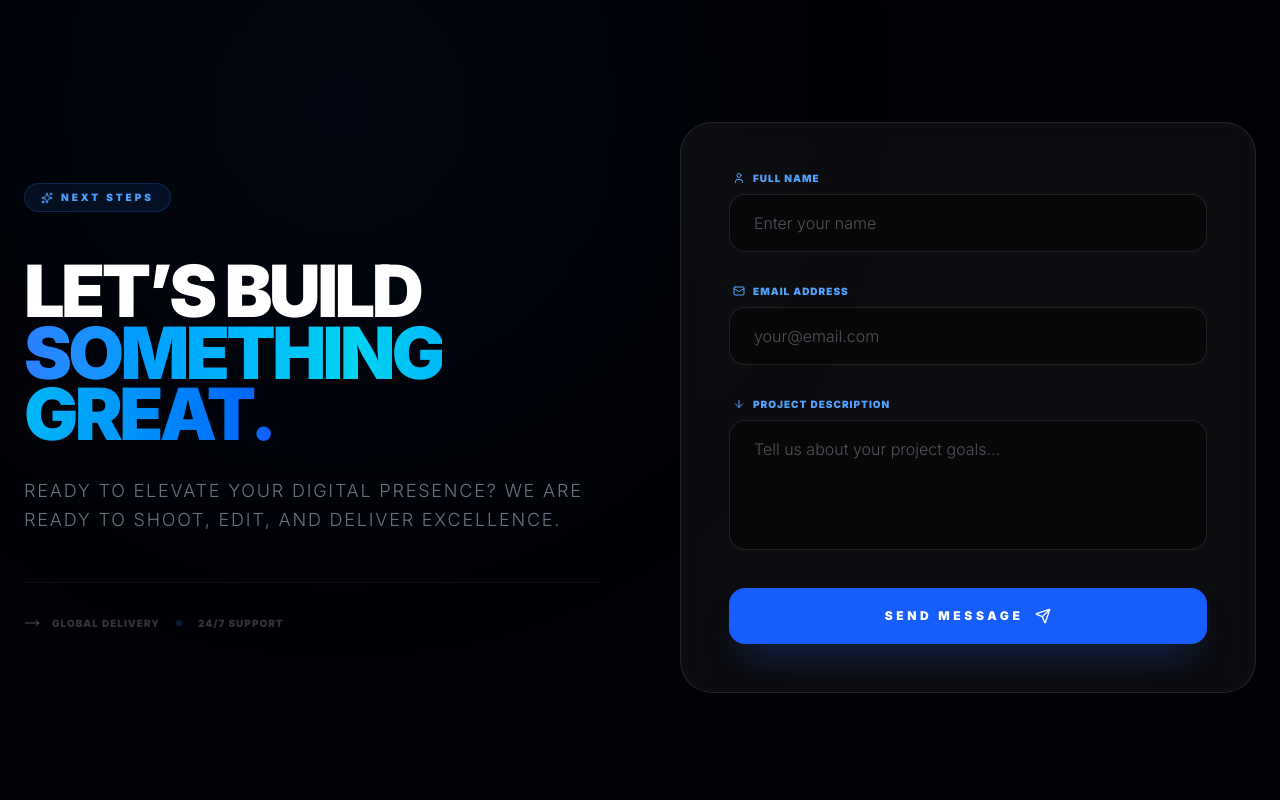
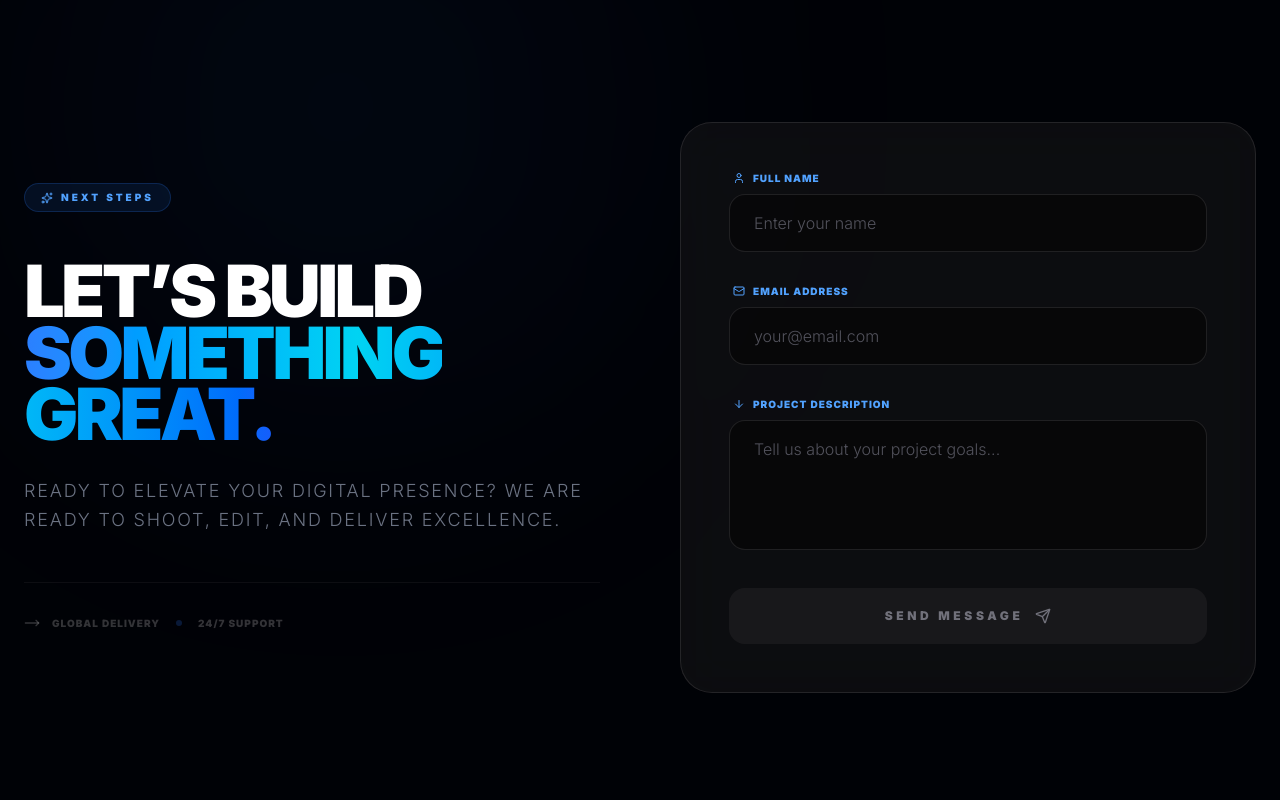
Before and after one commit to EVOLV-HYB/portfolio, a Next.js app: page /techlab in a window 1280 px wide. Shown: the part 8000-8800 px from the top of the page. Built offline with nearby package versions, Linux system fonts and the light colour scheme.

Commit message:
changed the intakeform

```diff
--- a/src/components/sections/IntakeForm.tsx
+++ b/src/components/sections/IntakeForm.tsx
@@ -109,6 +109,7 @@ Intake Responses:
             );
             setSubmitted(true);
         } catch (error) {
+            console.log(error);
             setErrorMessage("Failed to send inquiry. Please try again or email us directly at evolvhybagency@gmail.com");
         } finally {
             setIsSending(false);
--- a/src/components/shared/ContentCTA.tsx
+++ b/src/components/shared/ContentCTA.tsx
@@ -1,8 +1,9 @@
 "use client";
 
 import { motion } from "framer-motion";
-import { ArrowRight, Mail, MoveRight, Sparkles, User, Send } from "lucide-react";
+import { ArrowRight, Mail, MoveRight, Sparkles, User, Send, Loader2, AlertCircle, CheckCircle2 } from "lucide-react";
 import { useState } from "react";
+import emailjs from "@emailjs/browser";
 
 export default function ContentCTA() {
     const [formData, setFormData] = useState({
@@ -10,6 +11,59 @@ export default function ContentCTA() {
         email: "",
         description: ""
     });
+    const [isSending, setIsSending] = useState(false);
+    const [submitted, setSubmitted] = useState(false);
+    const [errorMessage, setErrorMessage] = useState<string | null>(null);
+
+    const isFormValid =
+        formData.name.trim() !== "" &&
+        /^[^\s@]+@[^\s@]+\.[^\s@]+$/.test(formData.email) &&
+        formData.description.trim() !== "";
+
+    const handleSubmit = async (e: React.FormEvent) => {
+        e.preventDefault();
+        setIsSending(true);
+        setErrorMessage(null);
+
+        const templateParams = {
+            name: formData.name,
+            email: formData.email,
+            title: "New Website Inquiry",
+            message: `
+Name: ${formData.name}
+Email: ${formData.email}
+
+Project Description:
+${formData.description}
+            `.trim(),
+        };
+
+        const serviceId = process.env.NEXT_PUBLIC_EMAILJS_SERVICE_ID;
+        const templateId = process.env.NEXT_PUBLIC_EMAILJS_TEMPLATE_ID;
+        const publicKey = process.env.NEXT_PUBLIC_EMAILJS_PUBLIC_KEY;
+
+        if (!serviceId || !templateId || !publicKey) {
+            console.error("Missing EmailJS Environment Variables. Check .env.local");
+            setErrorMessage("Configuration Error: Missing email credentials. Please contact support.");
+            setIsSending(false);
+            return;
+        }
+
+        try {
+            await emailjs.send(
+                serviceId,
+                templateId,
+                templateParams,
+                publicKey
+            );
+            setSubmitted(true);
+        } catch (error) {
+            console.error(error);
+            setErrorMessage("Failed to send inquiry. Please try again or email us directly at evolvhybagency@gmail.com");
+        } finally {
+            setIsSending(false);
+        }
+    };
 
     return (
         <section id="contact" className="py-40 px-6 relative overflow-hidden bg-black">
@@ -69,7 +123,15 @@ export default function ContentCTA() {
                     >
                         <div className="absolute inset-0 bg-blue-500/5 rounded-[2rem] opacity-0 group-hover:opacity-100 transition-opacity duration-500" />
 
-                        <form className="relative z-10 space-y-8" onSubmit={(e) => e.preventDefault()}>
+                        {!submitted ? (
+                            <form className="relative z-10 space-y-8" onSubmit={handleSubmit}>
+                                {errorMessage && (
+                                    <div className="bg-red-500/10 border border-red-500/20 p-4 rounded-xl flex items-center gap-3 text-red-500">
+                                        <AlertCircle className="w-5 h-5 shrink-0" />
+                                        <p className="text-sm font-medium">{errorMessage}</p>
+                                    </div>
+                                )}
+
                                 {/* Name Field */}
                                 <div className="space-y-2">
                                     <label className="flex items-center gap-2 text-[10px] font-black text-blue-400 uppercase tracking-widest ml-1">
@@ -82,6 +144,8 @@ export default function ContentCTA() {
                                         className="w-full bg-black/40 border border-white/10 rounded-2xl px-6 py-4 text-white placeholder:text-zinc-600 focus:outline-none focus:border-blue-500/50 transition-all font-light"
                                         value={formData.name}
                                         onChange={(e) => setFormData({ ...formData, name: e.target.value })}
+                                        disabled={isSending}
+                                        required
                                     />
                                 </div>
 
@@ -97,6 +161,8 @@ export default function ContentCTA() {
                                         className="w-full bg-black/40 border border-white/10 rounded-2xl px-6 py-4 text-white placeholder:text-zinc-600 focus:outline-none focus:border-blue-500/50 transition-all font-light"
                                         value={formData.email}
                                         onChange={(e) => setFormData({ ...formData, email: e.target.value })}
+                                        disabled={isSending}
+                                        required
                                     />
                                 </div>
 
@@ -112,19 +178,56 @@ export default function ContentCTA() {
                                         className="w-full bg-black/40 border border-white/10 rounded-2xl px-6 py-4 text-white placeholder:text-zinc-600 focus:outline-none focus:border-blue-500/50 transition-all font-light resize-none"
                                         value={formData.description}
                                         onChange={(e) => setFormData({ ...formData, description: e.target.value })}
+                                        disabled={isSending}
+                                        required
                                     />
                                 </div>
 
                                 {/* Submit Button */}
                                 <motion.button
-                                whileHover={{ scale: 1.02 }}
-                                whileTap={{ scale: 0.98 }}
-                                className="w-full bg-blue-600 hover:bg-blue-500 text-white font-black uppercase text-xs tracking-[0.3em] py-5 rounded-2xl transition-all shadow-[0_20px_40px_-15px_rgba(37,99,235,0.4)] flex items-center justify-center gap-3 group"
+                                    whileHover={isFormValid && !isSending ? { scale: 1.02 } : {}}
+                                    whileTap={isFormValid && !isSending ? { scale: 0.98 } : {}}
+                                    type="submit"
+                                    disabled={!isFormValid || isSending}
+                                    className={`w-full font-black uppercase text-xs tracking-[0.3em] py-5 rounded-2xl transition-all flex items-center justify-center gap-3 group ${isFormValid && !isSending
+                                        ? "bg-blue-600 hover:bg-blue-500 text-white shadow-[0_20px_40px_-15px_rgba(37,99,235,0.4)]"
+                                        : "bg-white/5 text-zinc-500 cursor-not-allowed"
+                                        }`}
                                 >
+                                    {isSending ? (
+                                        <>
+                                            <Loader2 className="w-4 h-4 animate-spin" />
+                                            Sending...
+                                        </>
+                                    ) : (
+                                        <>
                                             Send Message
                                             <Send className="w-4 h-4 group-hover:translate-x-1 group-hover:-translate-y-1 transition-transform" />
+                                        </>
+                                    )}
                                 </motion.button>
                             </form>
+                        ) : (
+                            <motion.div
+                                initial={{ opacity: 0, scale: 0.9 }}
+                                animate={{ opacity: 1, scale: 1 }}
+                                className="relative z-10 py-12 text-center space-y-6"
+                            >
+                                <div className="w-20 h-20 bg-blue-600 rounded-full flex items-center justify-center mx-auto shadow-[0_0_40px_rgba(37,99,235,0.5)]">
+                                    <CheckCircle2 className="w-10 h-10 text-white" />
+                                </div>
+                                <h2 className="text-3xl font-black text-white uppercase tracking-tighter">Message Sent.</h2>
+                                <p className="text-gray-400 font-light max-w-xs mx-auto text-sm leading-relaxed">
+                                    Thank you for your interest. Our team will review your project and get back to you within 24 hours.
+                                </p>
+                                <button
+                                    onClick={() => setSubmitted(false)}
+                                    className="text-[10px] font-black text-blue-400 uppercase tracking-widest hover:text-blue-300 transition-colors"
+                                >
+                                    Send another message
+                                </button>
+                            </motion.div>
+                        )}
                     </motion.div>
 
                 </div>
```
Lines whose indentation alone changed are shown as unchanged.
